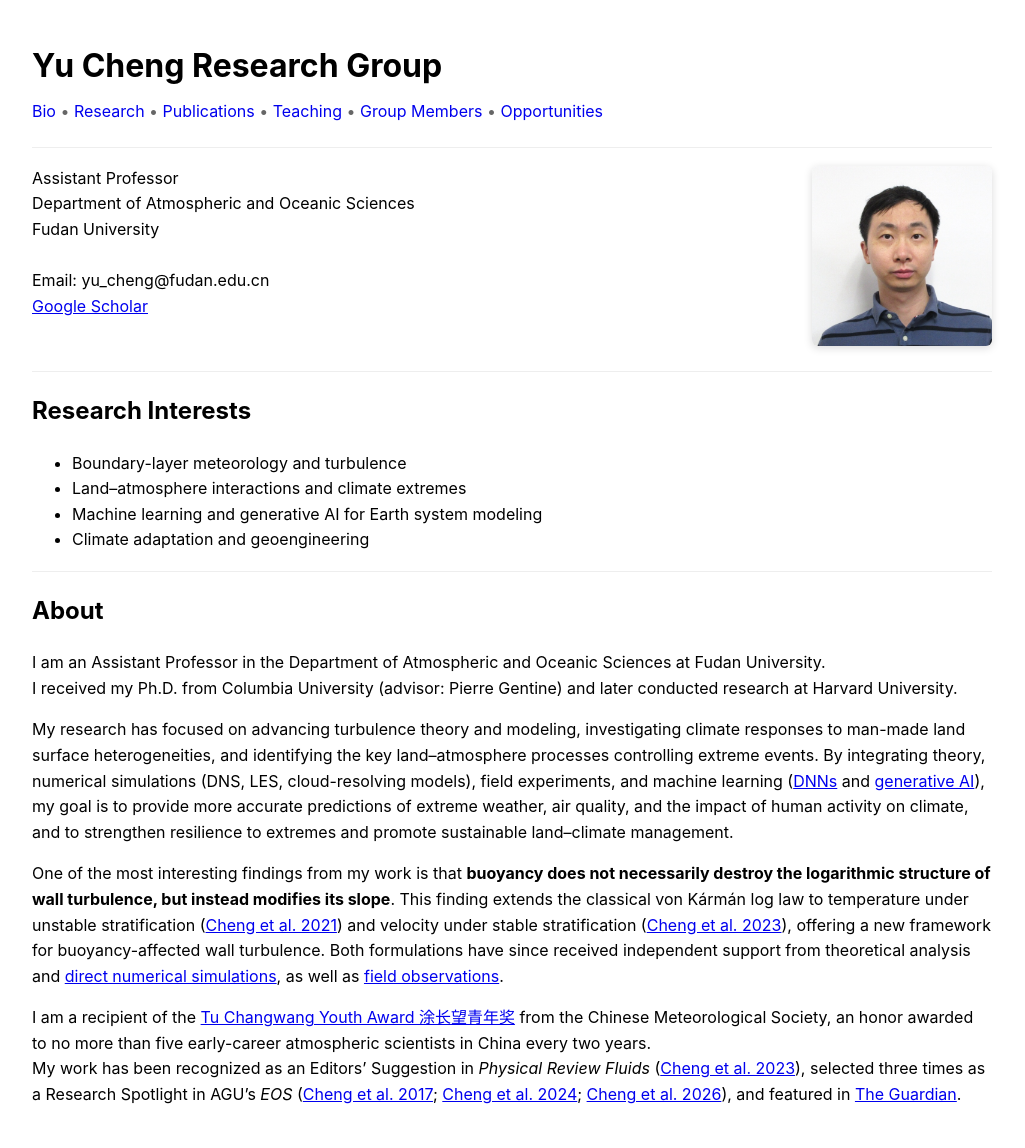
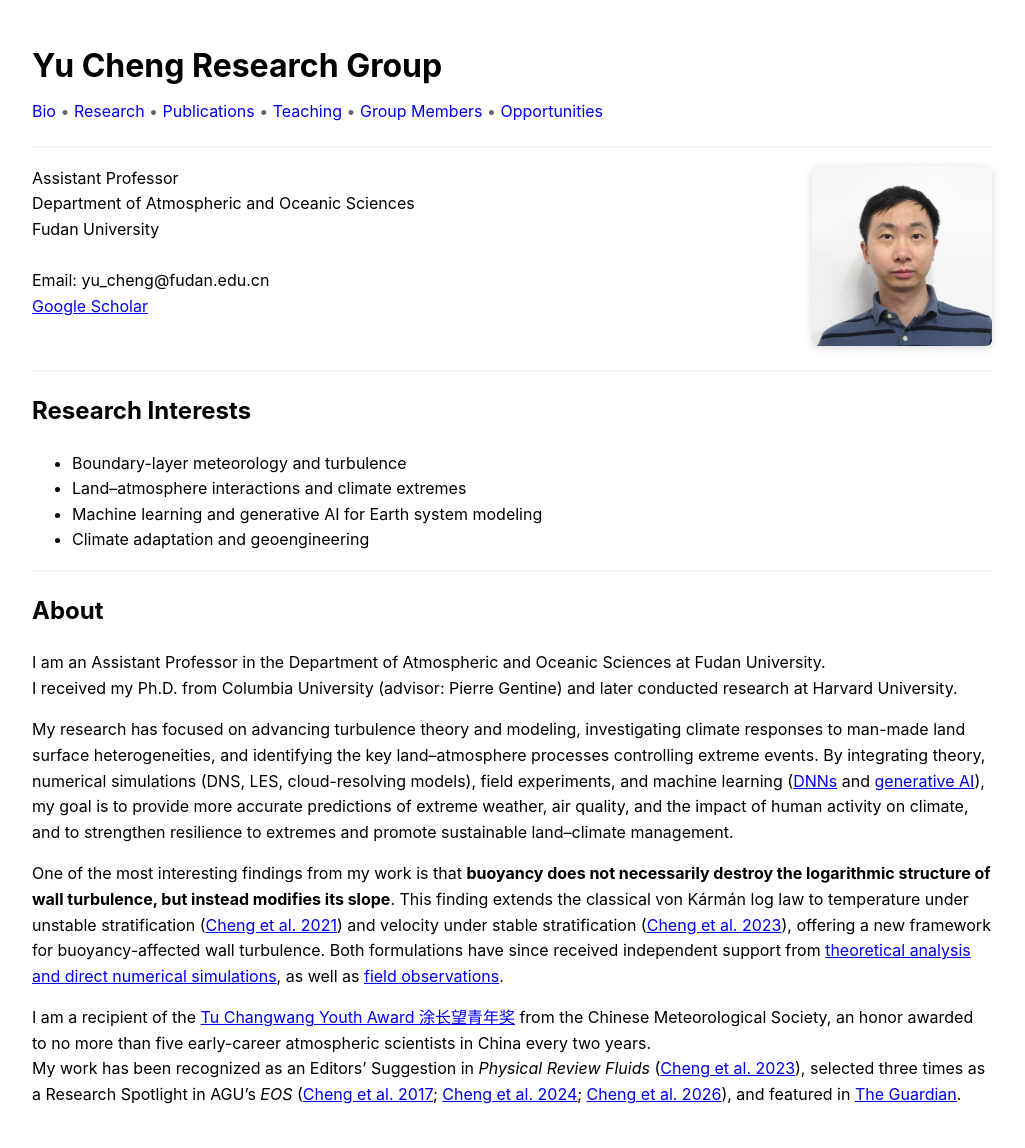
Before and after one commit to yc2965/yc2965.github.io, a Jekyll site: the page built from index.md, in a window 1280 px wide. Shown: the whole page, without its empty margins (128-1153 px from the left). Built offline with Jekyll 4.4.1, drawn with Linux system fonts in a browser that asks for light colours; our own code applies the rules of GitHub Pages for plain Markdown files.

```diff
--- a/index.md
+++ b/index.md
@@ -36,7 +36,7 @@ I received my Ph.D. from Columbia University (advisor: Pierre Gentine) and later
 
 My research has focused on advancing turbulence theory and modeling, investigating climate responses to man-made land surface heterogeneities, and identifying the key land–atmosphere processes controlling extreme events. By integrating theory, numerical simulations (DNS, LES, cloud-resolving models), field experiments, and machine learning ([DNNs](https://doi.org/10.1029/2021MS002847) and [generative AI](https://doi.org/10.1103/vb6j-f876)), my goal is to provide more accurate predictions of extreme weather, air quality, and the impact of human activity on climate, and to strengthen resilience to extremes and promote sustainable land–climate management.
 
-One of the most interesting findings from my work is that **buoyancy does not necessarily destroy the logarithmic structure of wall turbulence, but instead modifies its slope**. This finding extends the classical von Kármán log law to temperature under unstable stratification ([Cheng et al. 2021](https://journals.aps.org/prfluids/abstract/10.1103/PhysRevFluids.6.034606)) and velocity under stable stratification ([Cheng et al. 2023](https://journals.aps.org/prfluids/abstract/10.1103/PhysRevFluids.8.114602)), offering a new framework for buoyancy-affected wall turbulence. Both formulations have since received independent support from theoretical analysis and [direct numerical simulations](http://www.tsfp-conference.org/proceedings/2026/116.pdf), as well as [field observations](https://link.springer.com/chapter/10.1007/978-3-031-47258-9_8).
+One of the most interesting findings from my work is that **buoyancy does not necessarily destroy the logarithmic structure of wall turbulence, but instead modifies its slope**. This finding extends the classical von Kármán log law to temperature under unstable stratification ([Cheng et al. 2021](https://journals.aps.org/prfluids/abstract/10.1103/PhysRevFluids.6.034606)) and velocity under stable stratification ([Cheng et al. 2023](https://journals.aps.org/prfluids/abstract/10.1103/PhysRevFluids.8.114602)), offering a new framework for buoyancy-affected wall turbulence. Both formulations have since received independent support from [theoretical analysis and direct numerical simulations](http://www.tsfp-conference.org/proceedings/2026/116.pdf), as well as [field observations](https://link.springer.com/chapter/10.1007/978-3-031-47258-9_8).
 
 I am a recipient of the [Tu Changwang Youth Award 涂长望青年奖](https://www.cms1924.org/xcwAward.html) from the Chinese Meteorological Society, an honor awarded to no more than five early-career atmospheric scientists in China every two years.
 My work has been recognized as an Editors’ Suggestion in *Physical Review Fluids* ([Cheng et al. 2023](https://doi.org/10.1103/PhysRevFluids.8.114602)), selected three times as a Research Spotlight in AGU’s *EOS* ([Cheng et al. 2017](https://eos.org/research-spotlights/global-atmospheric-observations-may-need-tweaking-for-turbulence); [Cheng et al. 2024](https://eos.org/research-spotlights/seemingly-simple-climate-adaptation-strategy-could-backfire); [Cheng et al. 2026](https://eos.org/research-spotlights/how-much-will-western-wildfires-worsen-under-warming)), and featured in [The Guardian](https://www.theguardian.com/news/2024/dec/05/weatherwatch-why-cooling-white-roofs-cause-neighbours-to-swelter).
```
